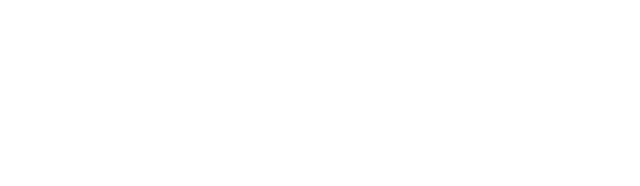
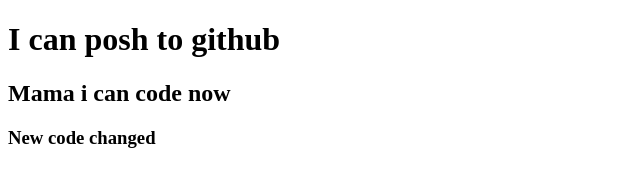
Before and after one commit to FaisalAhmedNour/Web-development-old-, a plain HTML site: page index.html in a window 1280 px wide. Shown: the whole page, without its empty margins (0-640 px from the left). Drawn offline with Linux system fonts and the light colour scheme.

Commit message:
adder header

```diff
--- a/index.html
+++ b/index.html
@@ -7,6 +7,8 @@
     <title>My first Github Repo</title>
 </head>
 <body>
-
+    <h1>I can posh to github</h1>
+    <h2>Mama i can code now</h2>
+    <h3>New code changed</h3>
 </body>
 </html>
```
